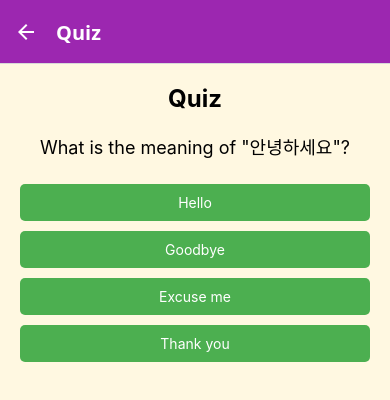
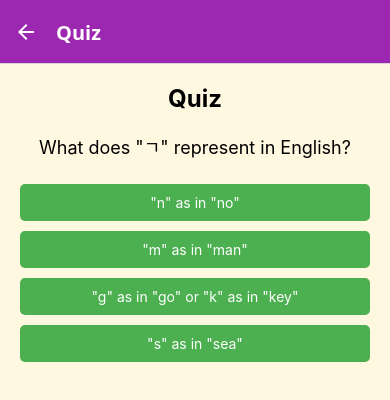
Before and after one commit to toy214/MungMungv2, a React Native app: screen /Quiz in a window 390 px wide. Shown: the top 400 px of the page. Built offline with nearby package versions, Linux system fonts and the light colour scheme.

Commit message:
Update quiz.js
just replaced it with quizes

```diff
--- a/quiz.js
+++ b/quiz.js
@@ -1,87 +1,57 @@
-import { lessonsData } from './lessons';
-
-export const quizData = generateQuizData(lessonsData);
-
-function generateQuizData(lessons) {
-  const quizQuestions = [];
-
-  Object.keys(lessons).forEach((lessonKey) => {
-    const sections = lessons[lessonKey].sections;
-
-    Object.keys(sections).forEach((sectionKey) => {
-      const section = sections[sectionKey];
-
-      if (section.korean && section.text) {
-        section.korean.forEach((word, index) => {
-          const text = section.text[index];
-
-          if (!word || !text) {
-            console.log(`Skipping invalid entry in section "${sectionKey}":`, { word, text });
-            return; // Skip invalid entries
-          }
-
-          if (isValidQuestion(word, text)) {
-            const splitText = text.split('=');
-            if (splitText.length > 1) {
-              const question = {
-                question: `What is the meaning of "${word.trim()}"?`,
-                correctAnswer: splitText[1].trim(),
-                options: [],
-              };
-              quizQuestions.push(question);
-            }
-          } else {
-            console.log(`Skipped question due to validation:`, { word, text });
-          }
-        });
-      } else {
-        console.log(`Skipping section "${sectionKey}" with no valid korean or text.`);
-      }
-    });
-  });
-
-  if (quizQuestions.length === 0) {
-    console.log('No valid questions found. Falling back to default questions.');
-    return generateFallbackData();
-  }
-
-  return quizQuestions.map((question, _, allQuestions) => {
-    const distractors = getDistractors(question.correctAnswer, allQuestions);
-    return {
-      ...question,
-      options: shuffleArray([question.correctAnswer, ...distractors]),
-    };
-  });
-}
-
-function isValidQuestion(word, text) {
-  if (!word || !text) return false; // Skip empty or missing entries
-  if (word.trim() === '' || text.trim() === '') return false; // Skip empty strings
-  if (text.includes(word)) return false; // Skip embedded answers
-  return true;
-}
-
-function getDistractors(correctAnswer, allQuestions) {
-  const allAnswers = allQuestions.map((q) => q.correctAnswer);
-  const filteredAnswers = allAnswers.filter((answer) => answer !== correctAnswer);
-  return shuffleArray(filteredAnswers).slice(0, 3); // Select 3 random distractors
-}
-
-function shuffleArray(array) {
-  return array.sort(() => Math.random() - 0.5);
-}
-
-function generateFallbackData() {
-  return [
+export const quizData = [
+  {
+    question: 'What does "ㄱ" represent in English?',
+    correctAnswer: '"g" as in "go" or "k" as in "key"',
+    options: [
+      '"n" as in "no"',
+      '"m" as in "man"',
+      '"g" as in "go" or "k" as in "key"',
+      '"s" as in "sea"',
+    ],
+  },
+  {
+    question: 'Which vowel is pronounced as "a" as in "father"?',
+    correctAnswer: 'ㅏ',
+    options: ['ㅓ', 'ㅣ', 'ㅏ', 'ㅗ'],
+  },
   {
     question: 'What is the meaning of "안녕하세요"?',
-      correctAnswer: 'Hello',
-      options: shuffleArray(['Hello', 'Goodbye', 'Thank you', 'Excuse me']),
+    correctAnswer: 'Formal greeting used when meeting someone on the street or entering a shop.',
+    options: [
+      'Formal greeting used when meeting someone on the street or entering a shop.',
+      'Used when starting a phone call.',
+      'Polite phrase to appreciate someone’s hard work.',
+      'Informal greeting among friends.',
+    ],
   },
   {
-      question: 'What is the meaning of "감사합니다"?',
-      correctAnswer: 'Thank you',
-      options: shuffleArray(['Thank you', 'Hello', 'Goodbye', 'Excuse me']),
+    question: 'What does "하나" mean in numbers?',
+    correctAnswer: '1',
+    options: ['1', '3', '5', '10'],
+  },
+  {
+    question: 'How do you say "goodbye" formally to someone leaving?',
+    correctAnswer: '안녕히 가세요',
+    options: ['안녕히 계세요', '잘 자요', '안녕히 가세요', '안녕히 주무세요'],
+  },
+  {
+    question: 'Which color does "빨간색" represent?',
+    correctAnswer: 'Red',
+    options: ['Red', 'Blue', 'Yellow', 'Green'],
+  },
+  {
+    question: 'How do you say "thank you" in Korean?',
+    correctAnswer: '감사합니다',
+    options: ['안녕하세요', '감사합니다', '죄송합니다', '안녕히 가세요'],
+  },
+  {
+    question: 'What does "이거 얼마예요?" mean?',
+    correctAnswer: 'How much is this?',
+    options: [
+      'How much is this?',
+      'Where is the hospital?',
+      'Can I help you?',
+      'Is there a sale?',
+    ],
   },
 ];
-}
```
Lines whose indentation alone changed are shown as unchanged.
